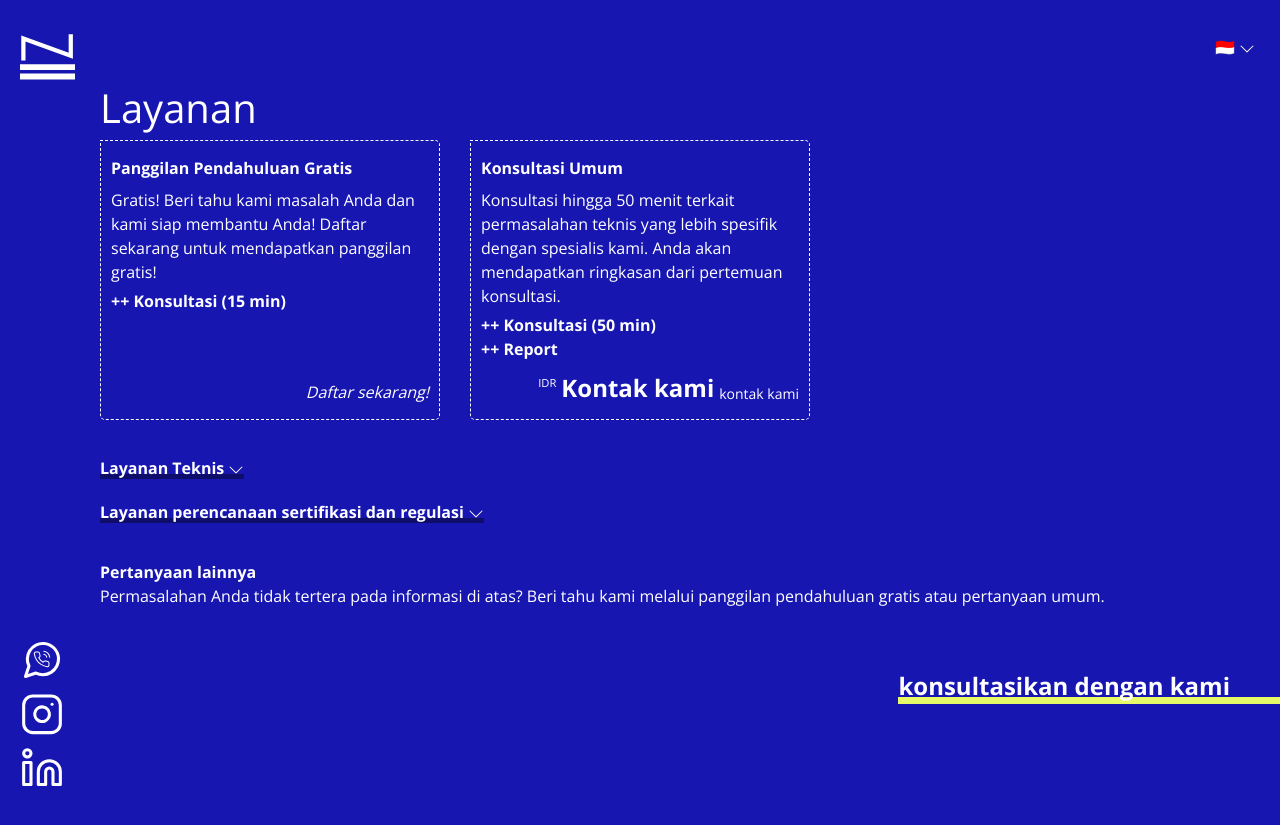
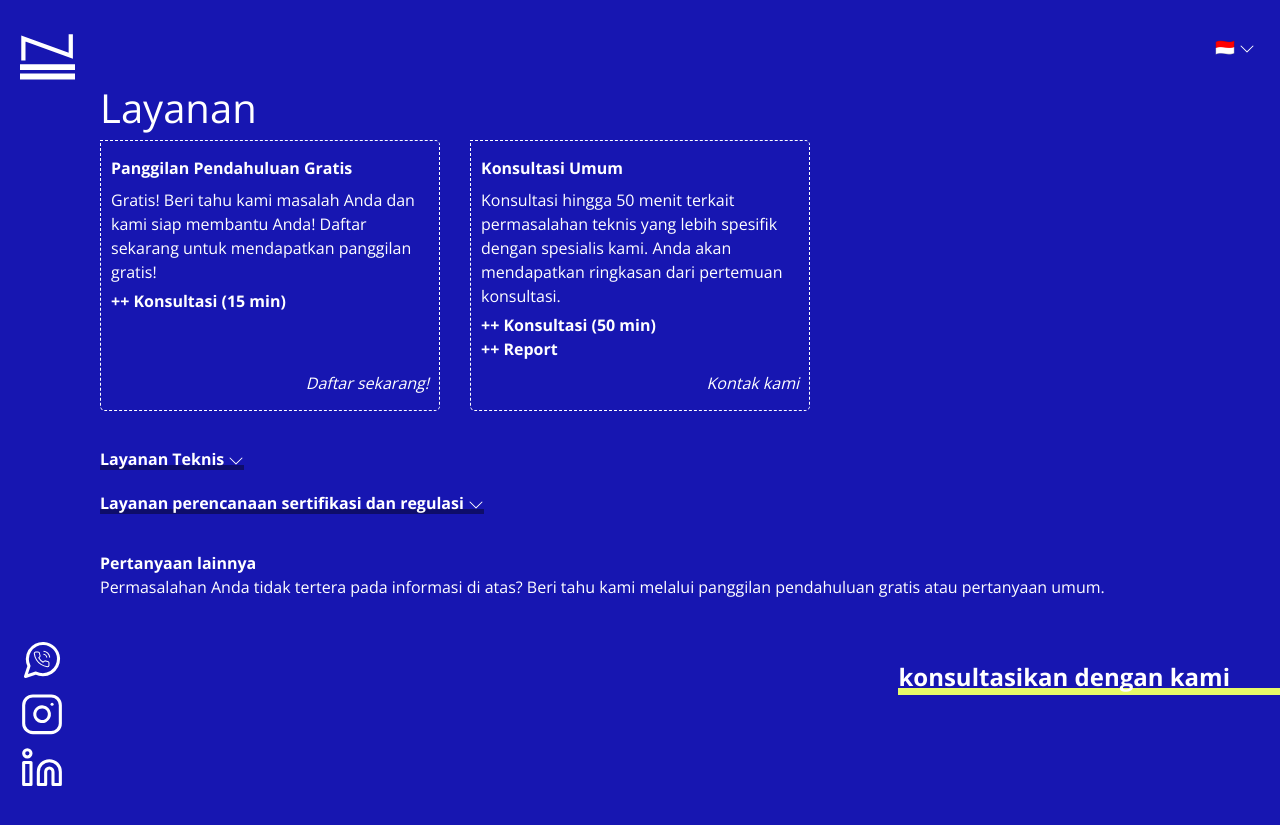
Before and after one commit to nutriolab/nutriolab.github.io, a Jekyll site: the page built from pages/id/services.md, in a window 1280 px wide and 900 px high. Shown: the top 825 px of the window. Built offline with Jekyll 4.4.1, drawn with Linux system fonts in a browser that asks for light colours.

Commit message:
Update services.yaml

```diff
--- a/_data/id/services.yaml
+++ b/_data/id/services.yaml
@@ -22,8 +22,8 @@ packages:
           - ++ Konsultasi (50 min)
           - ++ Report
         price:
-          text: Kontak kami
-          cardinal: kontak kami
+          text: 'Kontak kami'
+          cardinal:
         calendly_type: 50min
   - name: Layanan Teknis
     options:
```
